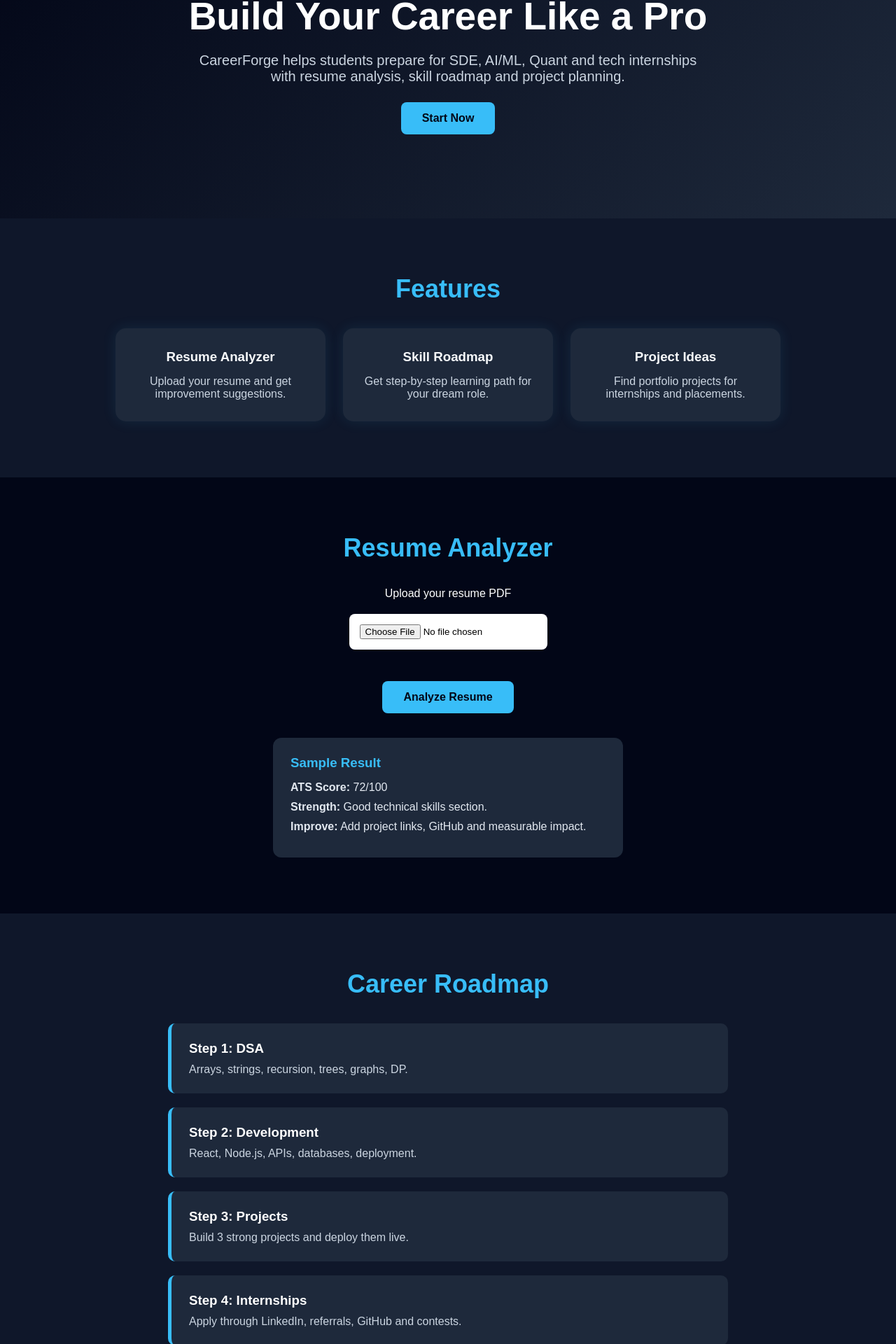
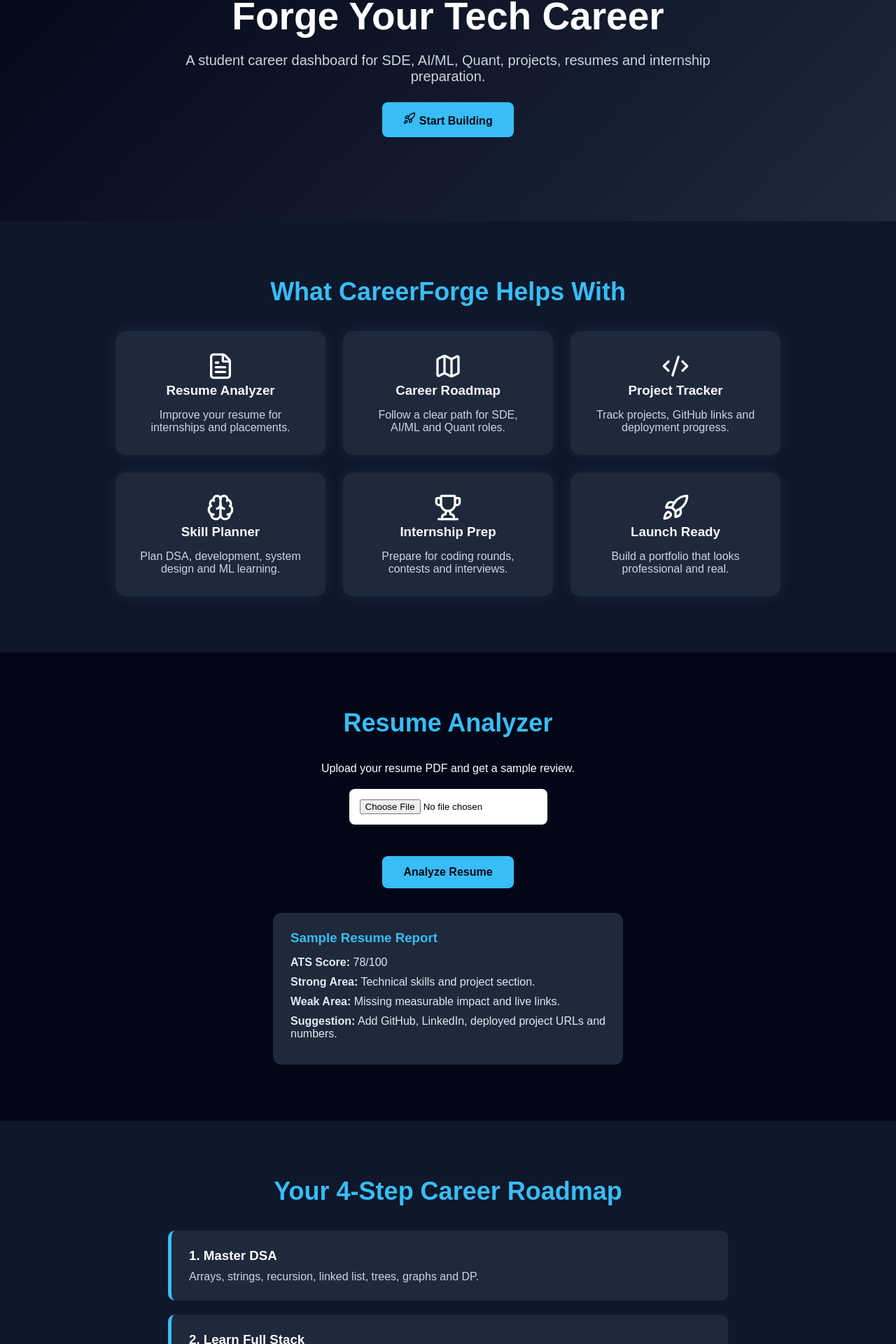
Before and after one commit to tanaycodesBBG/careerforge-dashboard, a React (Vite) app: page / in a window 1280 px wide. Shown: the part 207-2127 px from the top of the page at 70% size. Built offline with nearby package versions, Linux system fonts and the light colour scheme.

Commit message:
Add icons and improved dashboard UI

```diff
--- a/src/App.jsx
+++ b/src/App.jsx
@@ -1,3 +1,11 @@
+import {
+  Brain,
+  FileText,
+  Map,
+  Code2,
+  Trophy,
+  Rocket,
+} from "lucide-react";
 import "./App.css";
 
 function App() {
@@ -13,70 +21,101 @@ function App() {
       </nav>
 
       <section className="hero">
-        <h1>Build Your Career Like a Pro</h1>
+        <h1>Forge Your Tech Career</h1>
         <p>
-          CareerForge helps students prepare for SDE, AI/ML, Quant and tech
-          internships with resume analysis, skill roadmap and project planning.
+          A student career dashboard for SDE, AI/ML, Quant, projects, resumes
+          and internship preparation.
         </p>
-        <button>Start Now</button>
+        <button>
+          <Rocket size={18} /> Start Building
+        </button>
       </section>
 
       <section id="features" className="section">
-        <h2>Features</h2>
+        <h2>What CareerForge Helps With</h2>
         <div className="cards">
           <div className="card">
+            <FileText size={40} />
             <h3>Resume Analyzer</h3>
-            <p>Upload your resume and get improvement suggestions.</p>
+            <p>Improve your resume for internships and placements.</p>
           </div>
+
           <div className="card">
-            <h3>Skill Roadmap</h3>
-            <p>Get step-by-step learning path for your dream role.</p>
+            <Map size={40} />
+            <h3>Career Roadmap</h3>
+            <p>Follow a clear path for SDE, AI/ML and Quant roles.</p>
           </div>
+
           <div className="card">
-            <h3>Project Ideas</h3>
-            <p>Find portfolio projects for internships and placements.</p>
+            <Code2 size={40} />
+            <h3>Project Tracker</h3>
+            <p>Track projects, GitHub links and deployment progress.</p>
+          </div>
+
+          <div className="card">
+            <Brain size={40} />
+            <h3>Skill Planner</h3>
+            <p>Plan DSA, development, system design and ML learning.</p>
+          </div>
+
+          <div className="card">
+            <Trophy size={40} />
+            <h3>Internship Prep</h3>
+            <p>Prepare for coding rounds, contests and interviews.</p>
+          </div>
+
+          <div className="card">
+            <Rocket size={40} />
+            <h3>Launch Ready</h3>
+            <p>Build a portfolio that looks professional and real.</p>
           </div>
         </div>
       </section>
 
       <section id="resume" className="section resume-box">
         <h2>Resume Analyzer</h2>
-        <p>Upload your resume PDF</p>
+        <p>Upload your resume PDF and get a sample review.</p>
+
         <input type="file" accept=".pdf" />
         <button>Analyze Resume</button>
 
         <div className="result">
-          <h3>Sample Result</h3>
-          <p><b>ATS Score:</b> 72/100</p>
-          <p><b>Strength:</b> Good technical skills section.</p>
-          <p><b>Improve:</b> Add project links, GitHub and measurable impact.</p>
+          <h3>Sample Resume Report</h3>
+          <p><b>ATS Score:</b> 78/100</p>
+          <p><b>Strong Area:</b> Technical skills and project section.</p>
+          <p><b>Weak Area:</b> Missing measurable impact and live links.</p>
+          <p><b>Suggestion:</b> Add GitHub, LinkedIn, deployed project URLs and numbers.</p>
         </div>
       </section>
 
       <section id="roadmap" className="section">
-        <h2>Career Roadmap</h2>
+        <h2>Your 4-Step Career Roadmap</h2>
+
         <div className="timeline">
           <div>
-            <h3>Step 1: DSA</h3>
-            <p>Arrays, strings, recursion, trees, graphs, DP.</p>
+            <h3>1. Master DSA</h3>
+            <p>Arrays, strings, recursion, linked list, trees, graphs and DP.</p>
           </div>
+
           <div>
-            <h3>Step 2: Development</h3>
-            <p>React, Node.js, APIs, databases, deployment.</p>
+            <h3>2. Learn Full Stack</h3>
+            <p>React, Node.js, Express, MongoDB, APIs and deployment.</p>
           </div>
+
           <div>
-            <h3>Step 3: Projects</h3>
-            <p>Build 3 strong projects and deploy them live.</p>
+            <h3>3. Build Projects</h3>
+            <p>Create 3 strong projects with GitHub repos and live links.</p>
           </div>
+
           <div>
-            <h3>Step 4: Internships</h3>
-            <p>Apply through LinkedIn, referrals, GitHub and contests.</p>
+            <h3>4. Apply for Internships</h3>
+            <p>Use referrals, LinkedIn, GitHub, hackathons and cold emails.</p>
           </div>
         </div>
       </section>
 
       <footer>
-        <p>Made by Tanay | CareerForge Dashboard</p>
+        <p>Made by Tanay Ranjan | CareerForge Dashboard</p>
       </footer>
     </div>
   );
```
